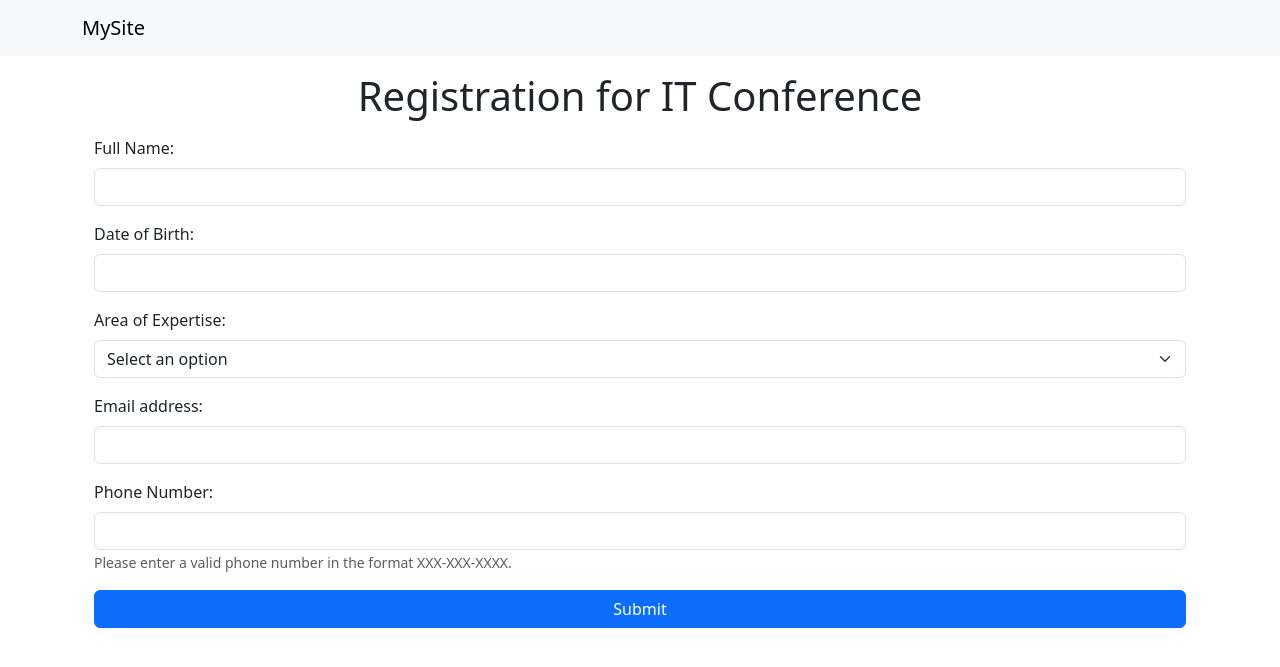
After one commit to tettehseth67/php-website, a PHP site: page /register.php in a window 1280 px wide. The commit adds this page. Shown: the top 667 px of the page. Run offline with PHP 8.4, Linux system fonts and the light colour scheme; some libraries are stand-ins or nearby versions.

Commit message:
update: Added registration and login pages with dynamic headers and footers

```diff
--- a/includes/header.php
+++ b/includes/header.php
@@ -4,15 +4,31 @@
 <head>
     <meta charset="UTF-8">
     <meta name="viewport" content="width=device-width, initial-scale=1.0">
-    <title>Bootstrap Site</title>
+    <title>Attendance - <?php echo $title ?></title>
     <link href="https://cdn.jsdelivr.net/npm/bootstrap@5.3.3/dist/css/bootstrap.min.css" rel="stylesheet" integrity="sha384-QWTKZyjpPEjISv5WaRU9OFeRpok6YctnYmDr5pNlyT2bRjXh0JMhjY6hW+ALEwIH" crossorigin="anonymous">
+
+    <!-- MAIN CSS -->
+    <link rel="stylesheet" href="css/main.css">
+
+    <!-- JQUERY UI -->
+    <link rel="stylesheet" href="https://code.jquery.com/ui/1.14.1/themes/base/jquery-ui.css">
 </head>
 
 <body>
+    <?php
+    $page = basename($_SERVER['PHP_SELF']);
+    if ($page == "register.php" || $page == "login.php") {
+    ?>
+        <nav class="navbar navbar-light bg-light" aria-label="Light navigation">
+            <div class="container">
+                <a class="navbar-brand" href="index.php">MySite</a>
+            </div>
+        </nav>
+    <?php } else { ?>
         <header>
-        <nav class="navbar navbar-expand-lg bg-body-tertiary">
+            <nav class="navbar navbar-expand-lg bg-body-tertiary" aria-label="Main navigation">
                 <div class="container">
-                <a class="navbar-brand" href="#">Navbar</a>
+                    <a class="navbar-brand" href="index.php">Navbar</a>
                     <button class="navbar-toggler" type="button" data-bs-toggle="collapse" data-bs-target="#navbarNavDropdown" aria-controls="navbarNavDropdown" aria-expanded="false" aria-label="Toggle navigation">
                         <span class="navbar-toggler-icon"></span>
                     </button>
@@ -38,7 +54,18 @@
                                 </ul>
                             </li>
                         </ul>
+                        <ul class="navbar-nav ms-auto">
+                            <li class="nav-item">
+                                <a class="nav-link" href="register.php">Register</a>
+                            </li>
+                            <li class="nav-item">
+                                <a class="nav-link" href="login.php">Login</a>
+                            </li></div>
+                        </ul>
                     </div>
                 </div>
             </nav>
         </header>
+    <?php } ?>
+
+    <div class="container">
--- /dev/null
+++ b/register.php
@@ -0,0 +1,44 @@
+<?php
+$title = 'Registration';
+require_once 'includes/header.php';
+
+?>
+
+<div class="container">
+    <h1 class="text-center m-3">Registration for IT Conference</h1>
+
+    <form action="submit_registration.php" method="get">
+        <div class="mb-3">
+            <label for="name" class="form-label">Full Name:</label>
+            <input type="text" class="form-control" id="name" name="name" required>
+        </div>
+        <div class="mb-3">
+            <label for="dob" class="form-label">Date of Birth:</label>
+            <input type="text" class="form-control" id="dob" name="dob" required>
+        </div>
+        <div class="mb-3">
+            <label for="specialty" class="form-label">Area of Expertise:</label>
+            <select class="form-select" aria-label="Default select example" name="specialty" id="specialty">
+                <option value="">Select an option</option>
+                <option value="1">Database Admin</option>
+                <option value="2">Software Developer</option>
+                <option value="3">Web Developer</option>
+                <option value="4">Other</option>
+            </select>
+        </div>
+        <div class="mb-3">
+            <label for="email" class="form-label">Email address:</label>
+            <input type="email" class="form-control" id="email" name="email" required>
+        </div>
+        <div class="mb-3">
+            <label for="phone" class="form-label">Phone Number:</label>
+            <input type="text" class="form-control" id="phone" name="phone" aria-describedby="phoneHelp" required>
+            <small id="phoneHelp" class="form-text text-muted text-light">
+                Please enter a valid phone number in the format XXX-XXX-XXXX.
+            </small>
+        </div>
+        <div class="d-grid">
+            <button type="submit" class="btn btn-primary">Submit</button>
+        </div>
+    </form>
+</div>
```
Also changed, not shown: includes/footer.php (+16 -4 lines), includes/registration_header.php (added, +25 -0 lines), index.php (+5 -5 lines), login.php (added, +23 -0 lines), submit_registration.php (added, +13 -0 lines), css/main.css (added). Lines whose indentation alone changed are shown as unchanged.
